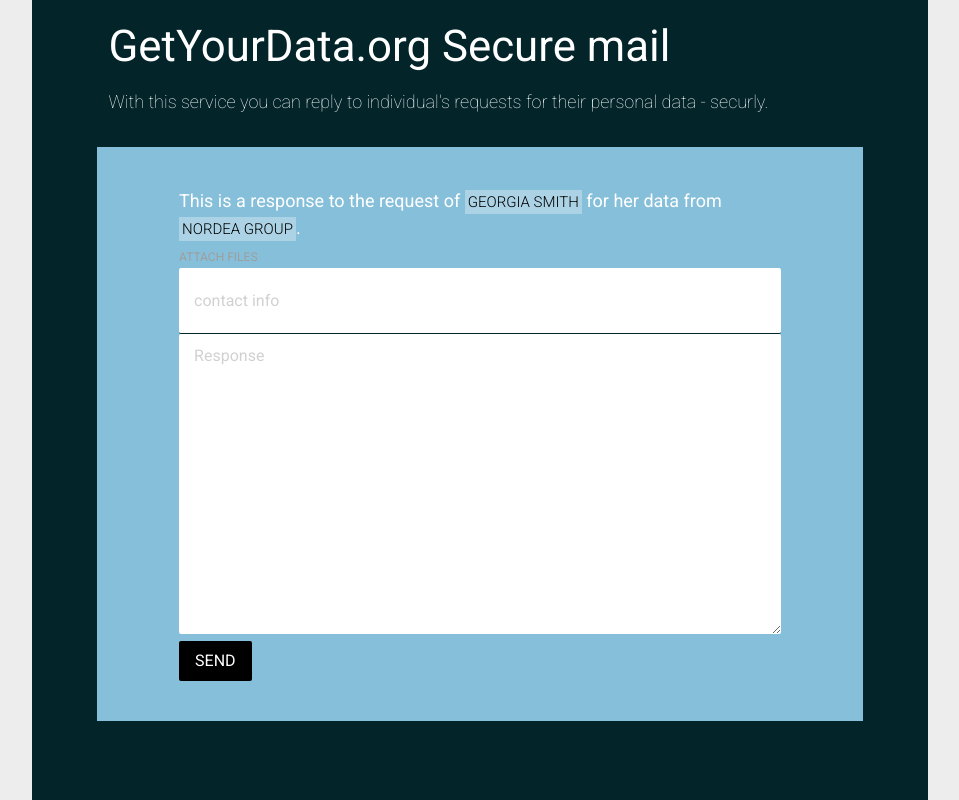
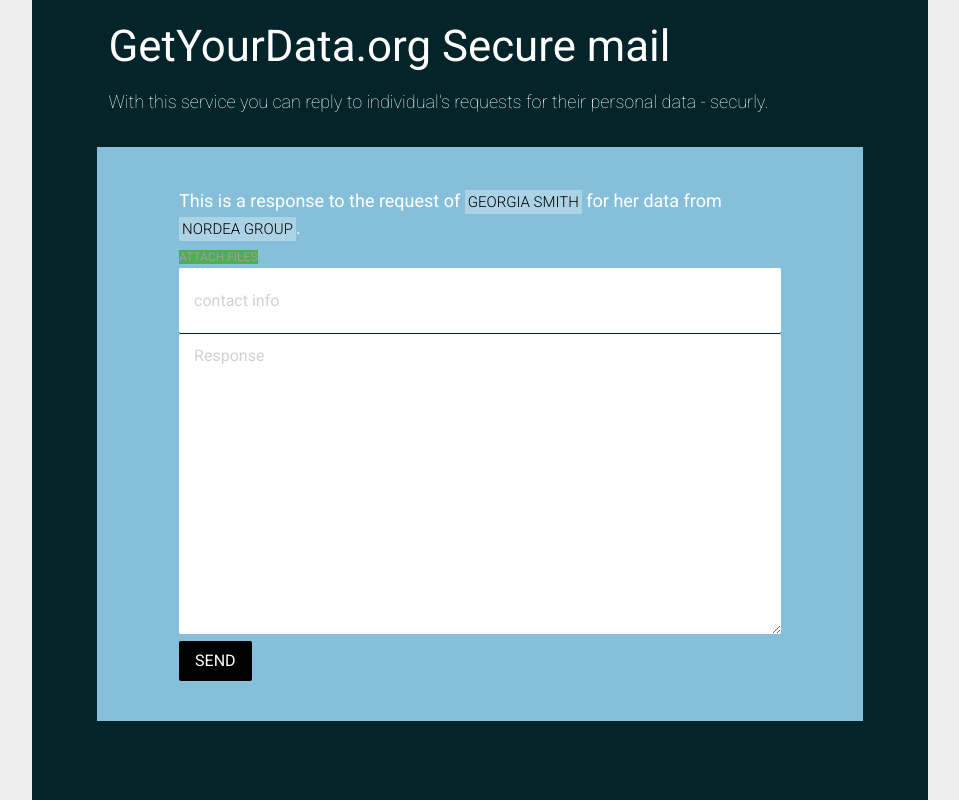
Before and after one commit to AleksiKnuutila/gyd-securemail, a Django app: page /securemsg/sendfile_index in a window 1280 px wide. Shown: the top 800 px of the page, without its empty margins (160-1119 px from the left). Run offline with Django 3.2, Linux system fonts and the light colour scheme; data that the repository does not hold is empty; some libraries are stand-ins or nearby versions.

Commit message:
stylesResponse

```diff
--- a/pgpost/securemsg/templates/securemsg/sendfile_index.html
+++ b/pgpost/securemsg/templates/securemsg/sendfile_index.html
@@ -16,7 +16,7 @@
 				<div class="valign">
 						<p class="explanationText">This is a response to the request of <span id="fromwhom" class="highlightText"> GEORGIA SMITH</span> for her data from <span class="highlightText" id="towhom"> NORDEA GROUP</span>.
 						<br>
-            <label for="fileselect" class="custom-file-upload">ATTACH FILES</label>
+            <label for="fileselect" class="custom-file-upload green">ATTACH FILES</label>
    					<input type="file" id="fileselect" class="green" style="display:none" onchange="afterClick()">
             <!--<button id="attachDataButton" onclick="attachFile()"> ATTACH FILES</button>-->
 						</p>
--- a/pgpost/static/pgpost/css/stylesResponse.css
+++ b/pgpost/static/pgpost/css/stylesResponse.css
@@ -180,6 +180,7 @@
 textarea.balloon:active + label:after {
   border-top: 4px solid #7ab893;
 }*/
+
 .custom-file-upload {
 	padding: 0.5em 2em;
 	border: 0;
```
